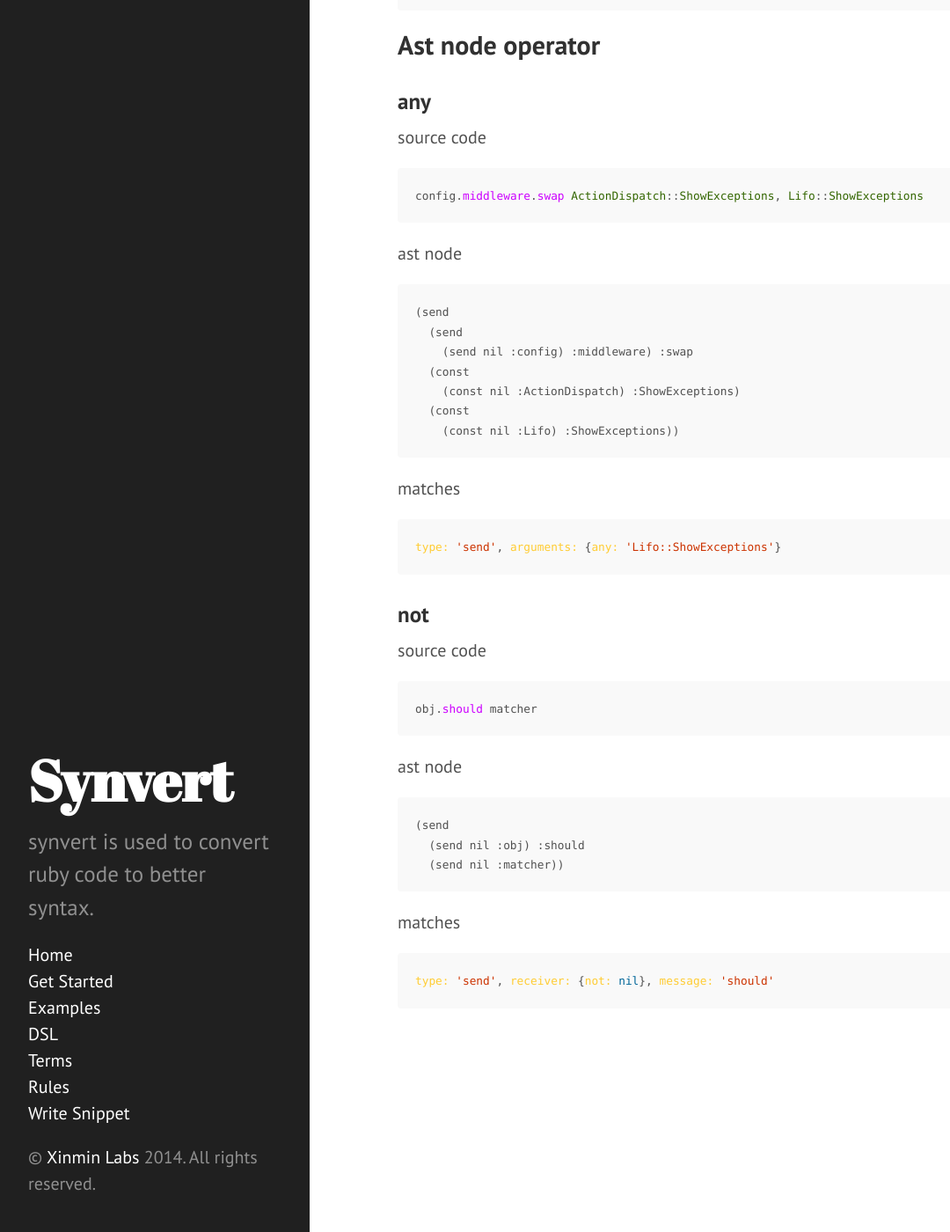
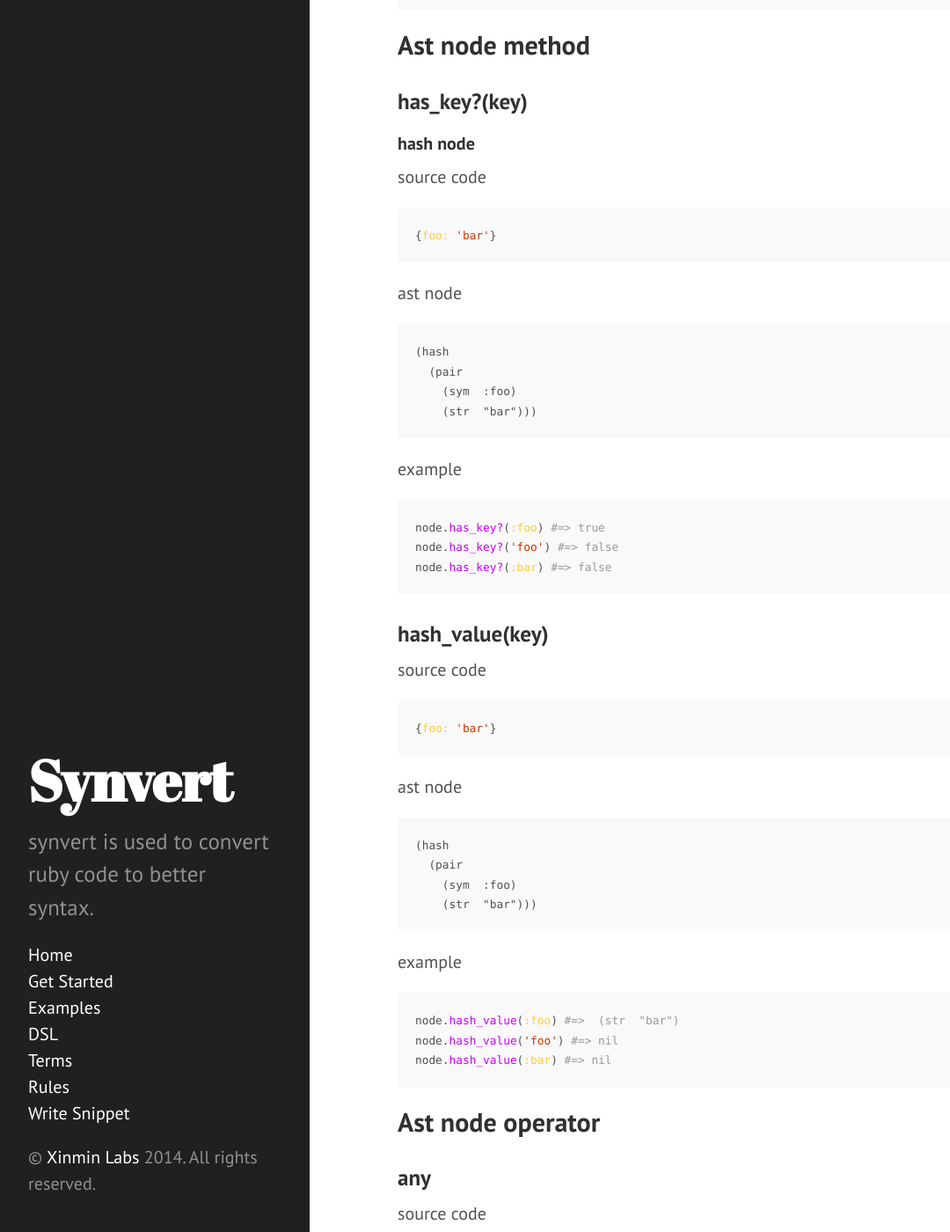
Before and after one commit to synvert-hq/synvert-ruby, a Jekyll site: the page built from rules.md, in a window 1280 px wide and 1400 px high, scrolled down 12034 px. Shown: the whole window at 88% size, without its empty margins (8-1088 px from the left). Built offline with Jekyll 4.4.1, drawn with Linux system fonts in a browser that asks for light colours; Markdown is read by kramdown in place of the engine named in the settings; comment, search, counter and statistics services are not loaded.

Commit message:
add ast node method, has_key? and hash_value

````diff
--- a/rules.md
+++ b/rules.md
@@ -534,6 +534,60 @@ condition
 (defined? (const nil :Bundler))
 ```
 
+## Ast node method
+
+### has_key?(key)
+
+##### hash node
+
+source code
+
+```ruby
+{foo: 'bar'}
+```
+
+ast node
+
+```
+(hash
+  (pair
+    (sym  :foo)
+    (str  "bar")))
+```
+
+example
+
+```ruby
+node.has_key?(:foo) #=> true
+node.has_key?('foo') #=> false
+node.has_key?(:bar) #=> false
+```
+
+### hash_value(key)
+
+source code
+
+```ruby
+{foo: 'bar'}
+```
+
+ast node
+
+```
+(hash
+  (pair
+    (sym  :foo)
+    (str  "bar")))
+```
+
+example
+
+```ruby
+node.hash_value(:foo) #=>  (str  "bar")
+node.hash_value('foo') #=> nil
+node.hash_value(:bar) #=> nil
+```
+
 ## Ast node operator
 
 ### any
````
Also changed, not shown: 2 other files.
